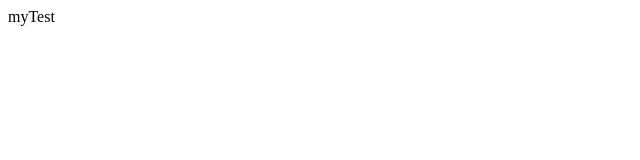
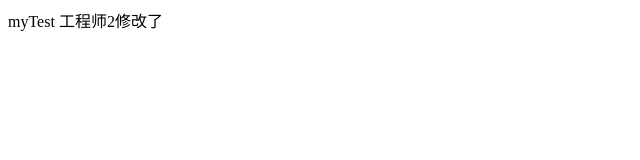
Before and after one commit to y1507a/myTest, a plain HTML site: page index.html in a window 1280 px wide. Shown: the whole page, without its empty margins (0-640 px from the left). Drawn offline with Linux system fonts and the light colour scheme.

Commit message:
工程师2修改

```diff
--- a/index.html
+++ b/index.html
@@ -6,5 +6,6 @@
 </head>
 <body>
     myTest
+    工程师2修改了
 </body>
 </html>
```
